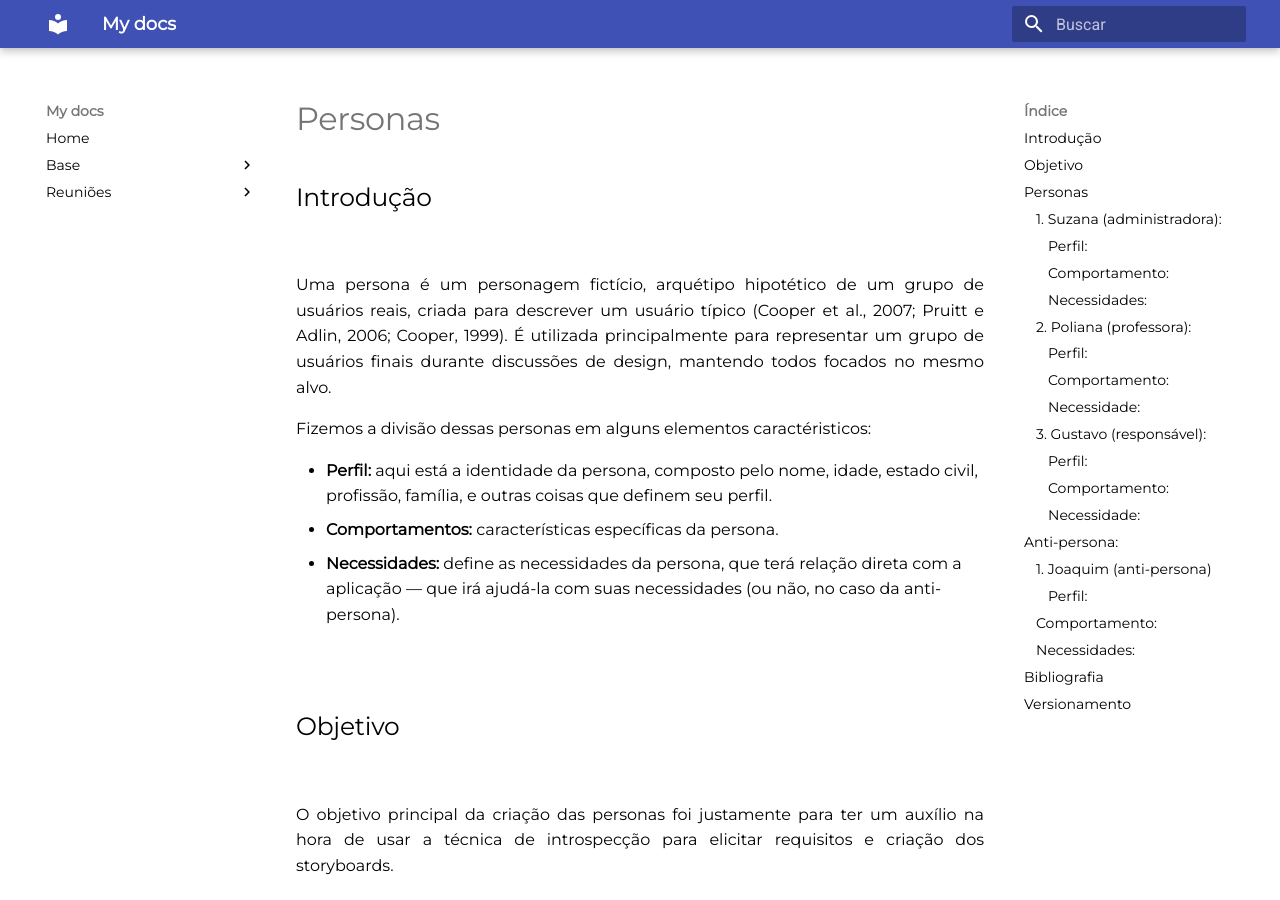
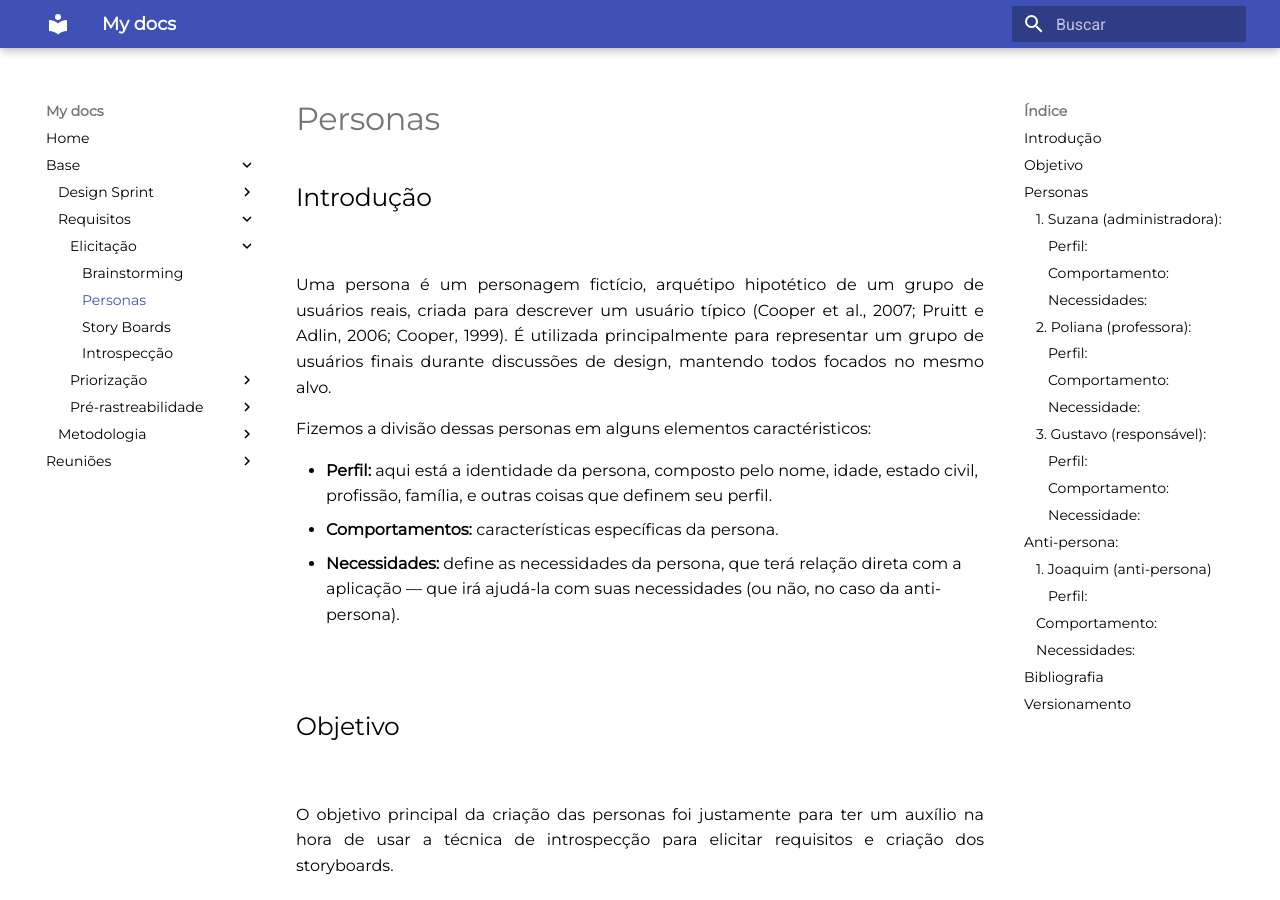
Before and after one commit to UnBArqDsw2021-1/2021.1_G6_Curumim, an MkDocs documentation site: the page built from docs/base/requisitos/elicitacao/personas.md, in a window 1280 px wide and 900 px high. Built offline with MkDocs 1.6.1 and Material for MkDocs 9.7.7, drawn with Linux system fonts in a browser that asks for light colours.

Commit message:
Inserindo documento personas e introspeccao na navbar

```diff
--- a/mkdocs.yml
+++ b/mkdocs.yml
@@ -16,7 +16,9 @@ nav:
                 - Requisitos:
                         - Elicitação:
                                 - Brainstorming: base/requisitos/elicitacao/brainstorming.md
-                                - Stroy Boards: base/requisitos/elicitacao/story-boards.md
+                                - Personas: base/requisitos/elicitacao/personas.md
+                                - Story Boards: base/requisitos/elicitacao/story-boards.md
+                                - Introspecção: base/requisitos/elicitacao/introspeccao.md
                         - Priorização:
                                 - MoSCoW: base/requisitos/priorizacao/moscow.md
                                 - First Things First: base/requisitos/priorizacao/first-things-first.md
```
